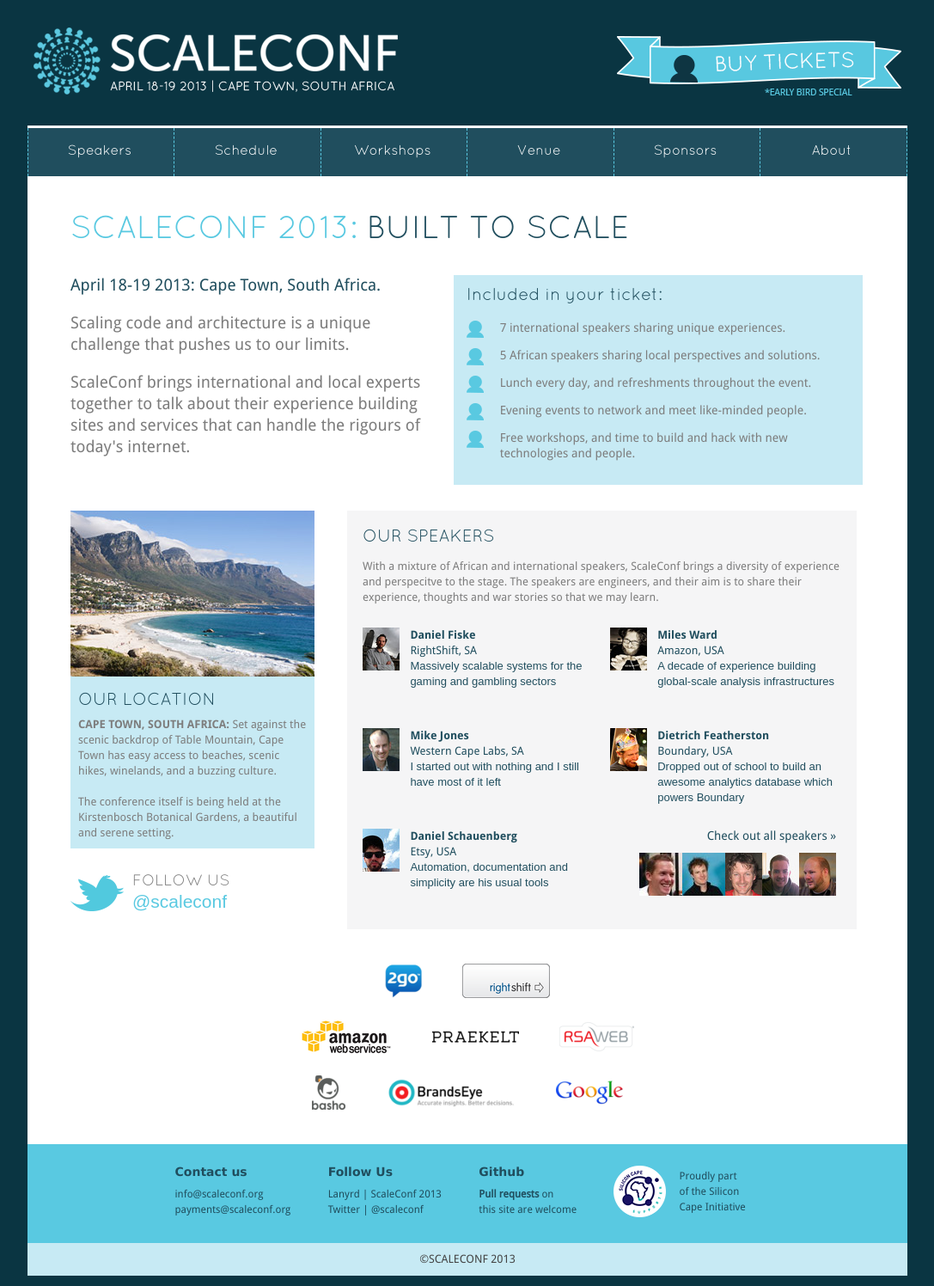
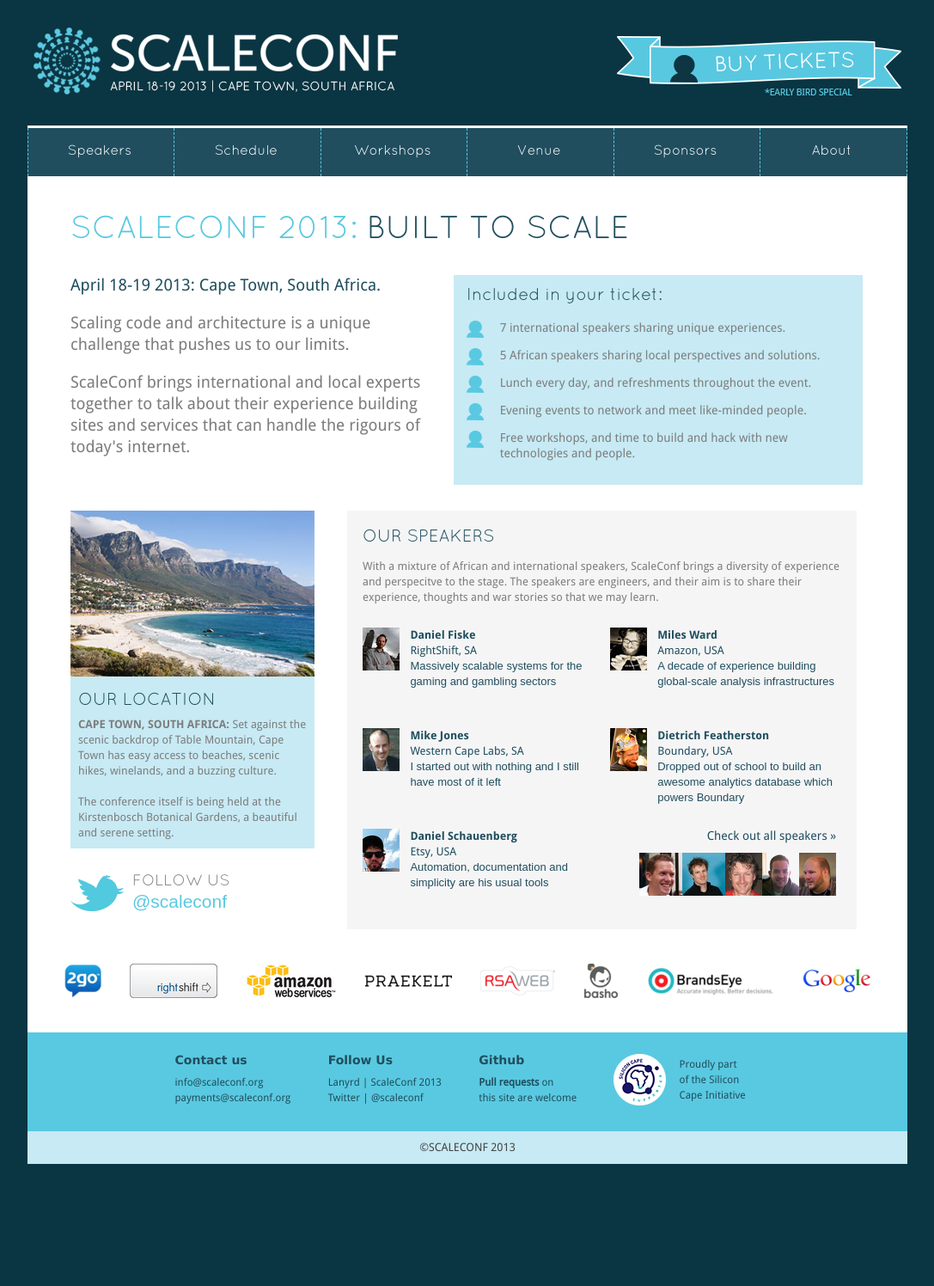
Before and after one commit to scaleconf/scaleconf.github.com, a Jekyll site: the page built from index.html, in a window 1280 px wide. Shown: the whole page at 86% size, without its empty margins (96-1183 px from the left). Built offline with Jekyll 4.4.1, drawn with Linux system fonts in a browser that asks for light colours; Markdown is read by kramdown in place of the engine named in the settings; after the commit the page ends 1366 px from its top, so only the background shows below that.

Commit message:
fixed the sponsors on the front page

```diff
--- a/css/scaleconf2013.css
+++ b/css/scaleconf2013.css
@@ -438,7 +438,7 @@
 
 #sponsors ul li {
     display: inline-block;
-    margin: 0 22px;
+    margin: 0 15px;
 }
 
 #sponsors a:link, #sponsors a:hover, #sponsors a:visited {
--- a/index.html
+++ b/index.html
@@ -107,8 +107,6 @@
             </a>
         </li>
         {% endfor %}
-    </ul>
-    <ul>
         {% for sponsor in site.sponsors.silver %}
         <li>
             <a href="/sponsors/{{ sponsor.name | downcase | replace:' ','_' }}">
@@ -116,8 +114,6 @@
             </a>
         </li>
         {% endfor %}
-    </ul>
-    <ul>
         {% for sponsor in site.sponsors.bronze %}
         <li>
             <a href="/sponsors/{{ sponsor.name | downcase | replace:' ','_' }}">
```
